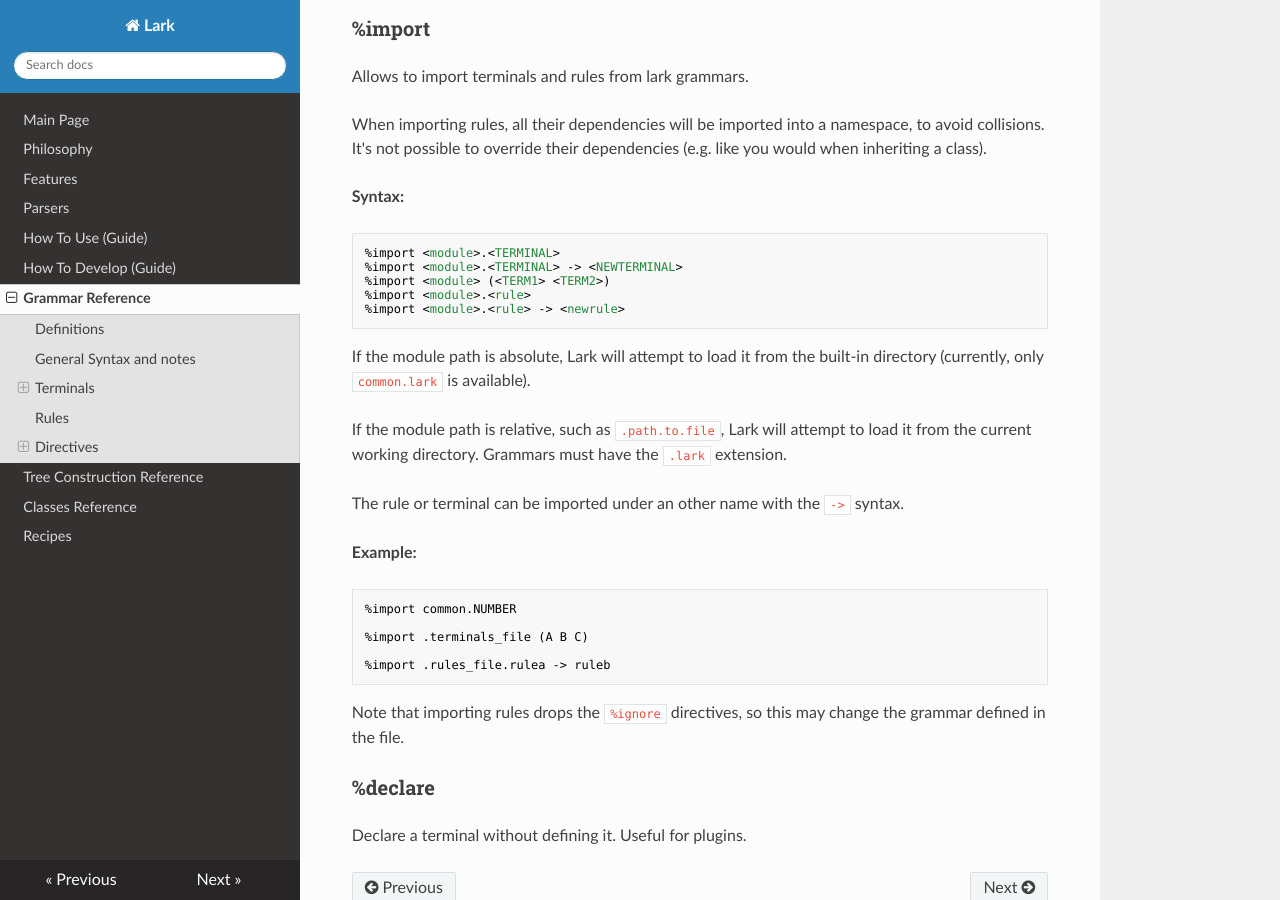
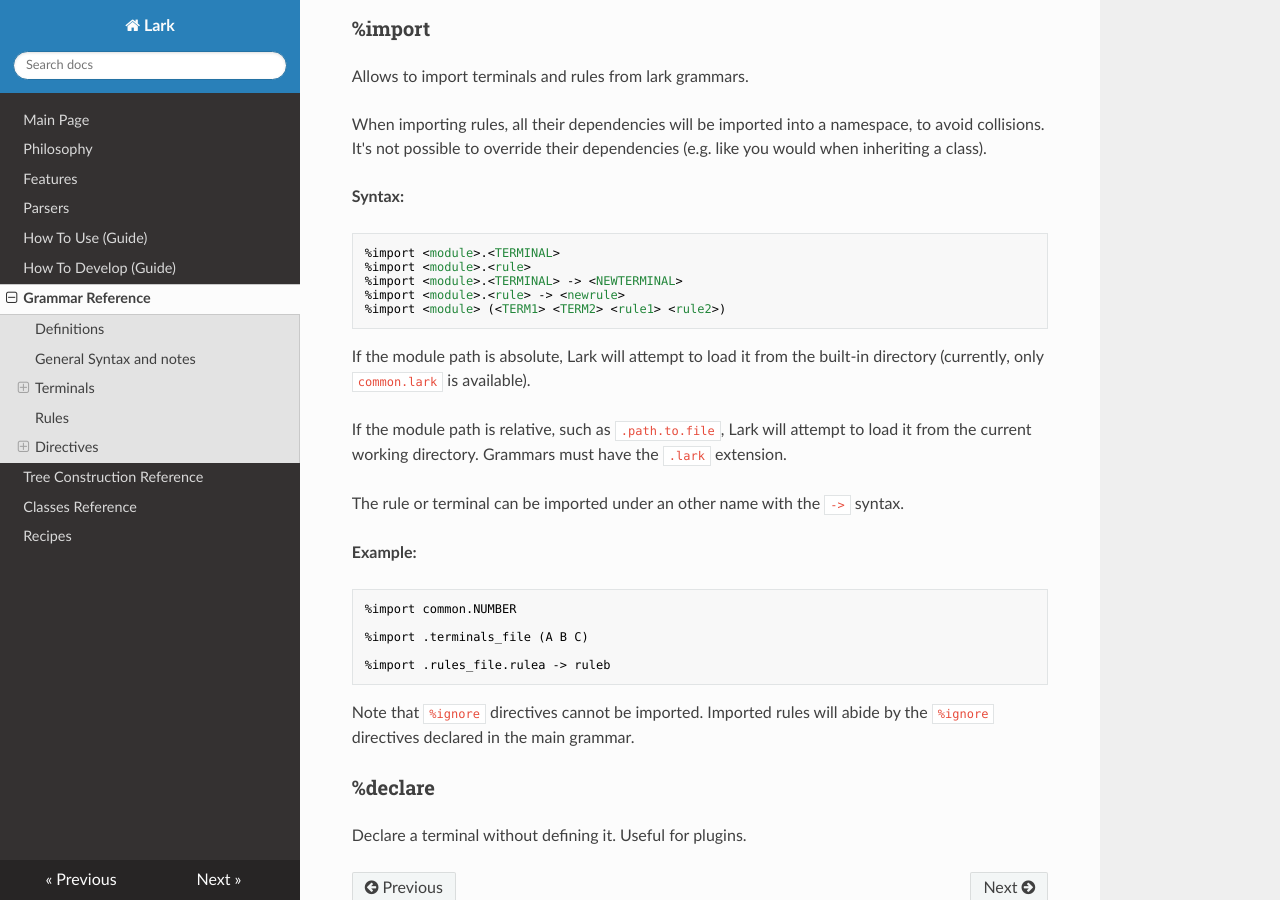
Before and after one commit to lark-parser/lark, an MkDocs documentation site: the page built from docs/grammar.md, in a window 1280 px wide and 900 px high, scrolled down 3185 px. Built offline with MkDocs 1.6.1, drawn with Linux system fonts in a browser that asks for light colours; nearby versions of some CDN libraries; old or Windows-style settings are respelled for this version of MkDocs.

Commit message:
Fixed docs

````diff
--- a/docs/grammar.md
+++ b/docs/grammar.md
@@ -133,10 +133,10 @@
 **Syntax:**
 ```html
 %import <module>.<TERMINAL>
+%import <module>.<rule>
 %import <module>.<TERMINAL> -> <NEWTERMINAL>
-%import <module> (<TERM1> <TERM2>)
-%import <module>.<rule>
 %import <module>.<rule> -> <newrule>
+%import <module> (<TERM1> <TERM2> <rule1> <rule2>)
 ```
 
 If the module path is absolute, Lark will attempt to load it from the built-in directory (currently, only `common.lark` is available).
@@ -154,7 +154,7 @@
 %import .rules_file.rulea -> ruleb
 ```
 
-Note that importing rules drops the `%ignore` directives, so this may change the grammar defined in the file.
+Note that `%ignore` directives cannot be imported. Imported rules will abide by the `%ignore` directives declared in the main grammar.
 
 ### %declare
 
````
